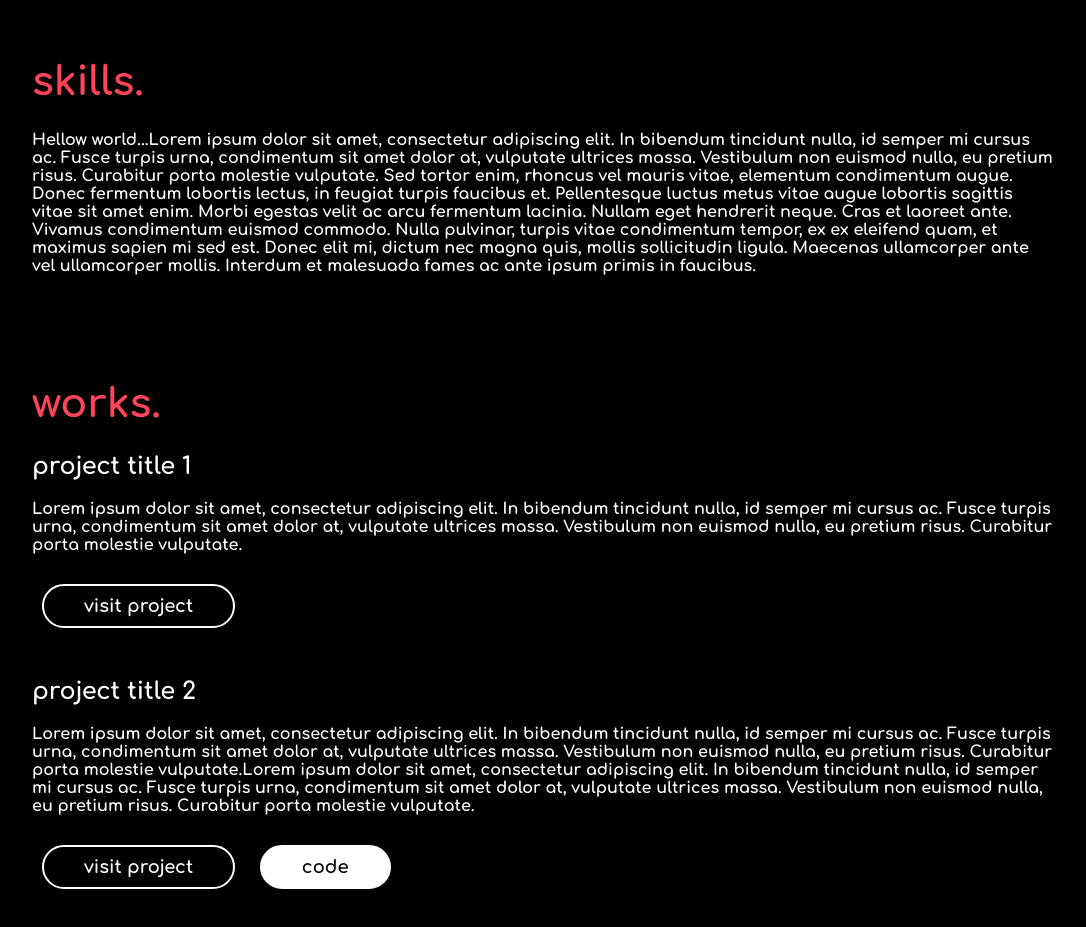
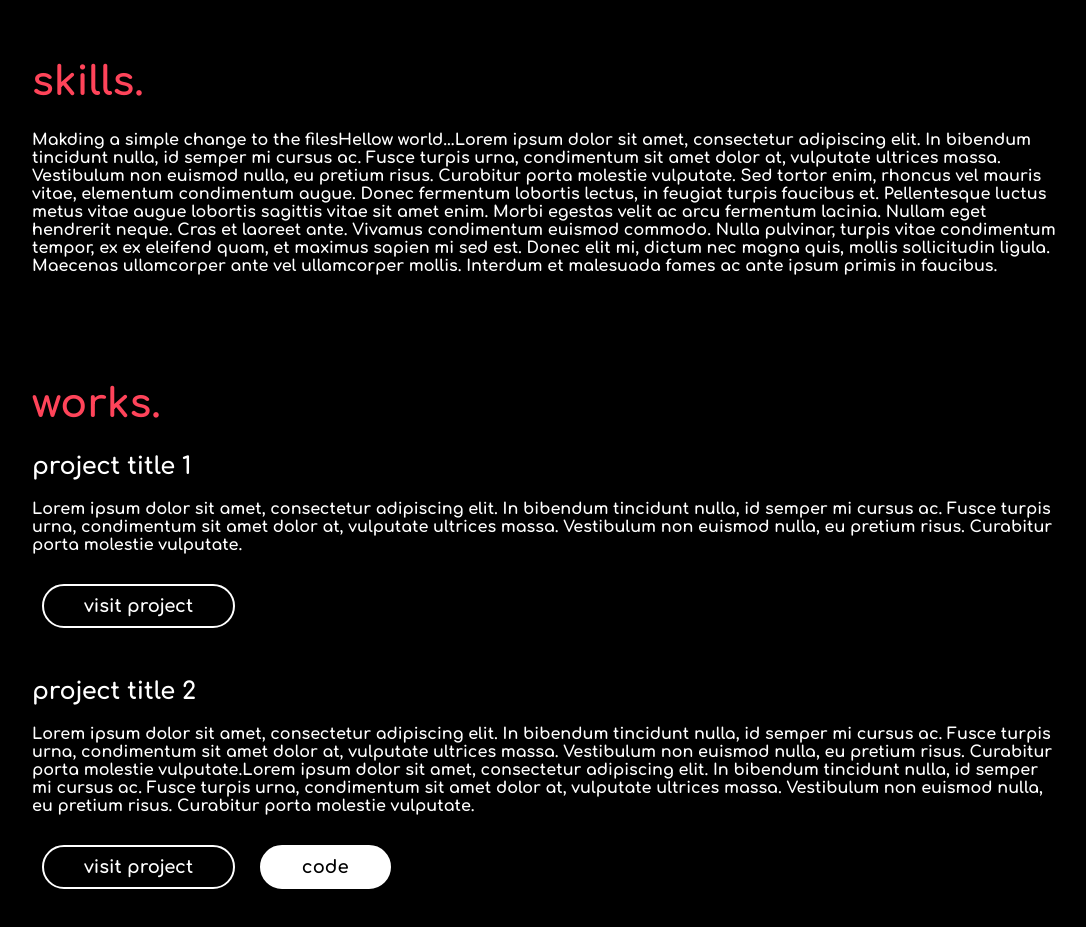
Before and after one commit to drilab/simplesite, a plain HTML site: page index.html in a window 1280 px wide. Shown: the part 840-1767 px from the top of the page, without its empty margins (96-1182 px from the left). Drawn offline with nearby package versions, Linux system fonts and the light colour scheme.

Commit message:
Update index.html
added some new text

```diff
--- a/index.html
+++ b/index.html
@@ -38,7 +38,7 @@
                  <h1>skills.</h1>
                  <div>
                         <p>
-                            Hellow world...Lorem ipsum dolor sit amet, consectetur adipiscing elit. In bibendum tincidunt nulla, id semper mi cursus ac. Fusce turpis urna, condimentum sit amet dolor at, vulputate ultrices massa. Vestibulum non euismod nulla, eu pretium risus. Curabitur porta molestie vulputate. Sed tortor enim, rhoncus vel mauris vitae, elementum condimentum augue. Donec fermentum lobortis lectus, in feugiat turpis faucibus et. Pellentesque luctus metus vitae augue lobortis sagittis vitae sit amet enim. Morbi egestas velit ac arcu fermentum lacinia. Nullam eget hendrerit neque. Cras et laoreet ante. Vivamus condimentum euismod commodo. Nulla pulvinar, turpis vitae condimentum tempor, ex ex eleifend quam, et maximus sapien mi sed est. Donec elit mi, dictum nec magna quis, mollis sollicitudin ligula. Maecenas ullamcorper ante vel ullamcorper mollis. Interdum et malesuada fames ac ante ipsum primis in faucibus.
+                            Makding a simple change to the filesHellow world...Lorem ipsum dolor sit amet, consectetur adipiscing elit. In bibendum tincidunt nulla, id semper mi cursus ac. Fusce turpis urna, condimentum sit amet dolor at, vulputate ultrices massa. Vestibulum non euismod nulla, eu pretium risus. Curabitur porta molestie vulputate. Sed tortor enim, rhoncus vel mauris vitae, elementum condimentum augue. Donec fermentum lobortis lectus, in feugiat turpis faucibus et. Pellentesque luctus metus vitae augue lobortis sagittis vitae sit amet enim. Morbi egestas velit ac arcu fermentum lacinia. Nullam eget hendrerit neque. Cras et laoreet ante. Vivamus condimentum euismod commodo. Nulla pulvinar, turpis vitae condimentum tempor, ex ex eleifend quam, et maximus sapien mi sed est. Donec elit mi, dictum nec magna quis, mollis sollicitudin ligula. Maecenas ullamcorper ante vel ullamcorper mollis. Interdum et malesuada fames ac ante ipsum primis in faucibus.
                         </p>
                  </div>
              </div>
```
